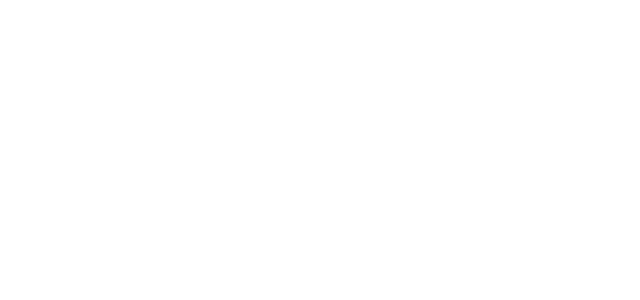
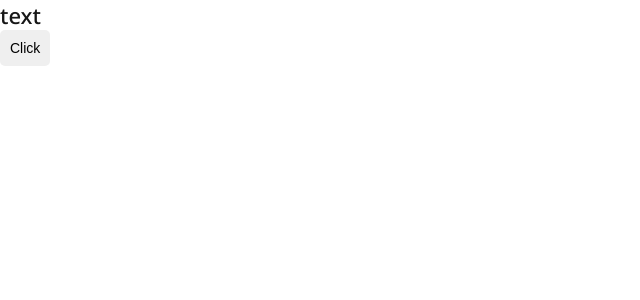
Before and after one commit to Bilostenko/top-app, a Next.js app: page / in a window 1280 px wide. Shown: the top 300 px of the page, without its empty margins (0-640 px from the left). Built offline with nearby package versions, Linux system fonts and the light colour scheme.

Commit message:
add Button component

```diff
--- a/app/globals.css
+++ b/app/globals.css
@@ -1,10 +1,11 @@
 :root {
   --white: #ffffff;
   --black: #171717;
-  --primary: #7653FC;
-  --red: #FC836D;
-  --green: #1DC37E;
-  --green-light: #C8F8E4;
+  --gray-light: #ebebeb;
+  --primary: #7653fc;
+  --red: #fc836d;
+  --green: #1dc37e;
+  --green-light: #c8f8e4;
   --font-family: "Noto Sans", sans-serif;
 }
 
--- a/app/page.tsx
+++ b/app/page.tsx
@@ -1,9 +1,10 @@
 // import Image from "next/image";
-import { Htag } from "../components/Htag/Htag";
+import { Htag, Button } from "@/components";
 export default function Home() {
   return (
     <div>
-      <Htag tag="h1">text</Htag>
+      <Htag tag="h2">text</Htag>
+      <Button className="primary">Click</Button>
     </div>
   );
 }
--- /dev/null
+++ b/components/Button/Button.module.css
@@ -0,0 +1,20 @@
+.button {
+  display: inline-block;
+  box-sizing: border-box;
+  padding: 10px;
+  cursor: pointer;
+  text-align: center;
+  border: none;
+  border-radius: 5px;
+  font-size: 14px;
+}
+
+.primary {
+  color: var(--white);
+  background-color: var(--primary);
+}
+.secondary {
+  color: var(--black);
+  background: none;
+  border: 1px solid var(--gray-light);
+}
--- /dev/null
+++ b/components/Button/Button.props.ts
@@ -0,0 +1,5 @@
+
+export interface ButtonProps extends React.HTMLAttributes<HTMLHeadingElement> {
+    children: React.ReactNode;
+    appearance: 'primary' | 'secondary';
+}
--- /dev/null
+++ b/components/Button/Button.tsx
@@ -0,0 +1,15 @@
+import { ButtonProps } from "./Button.props";
+import style from "./Button.module.css";
+import cn from "classnames";
+export const Button = ({ appearance, children }: ButtonProps) => {
+  return (
+    <button
+      className={cn(style.button, {
+        [style.primary]: appearance === "primary",
+        [style.secondary]: appearance === "secondary",
+      })}
+    >
+      {children}
+    </button>
+  );
+};
--- a/components/Htag/Htag.module.css
+++ b/components/Htag/Htag.module.css
@@ -0,0 +1,18 @@
+.h1{
+    font-weight: 500;
+    font-size: 26px;
+    line-height: 35px;
+    margin: 0;
+}
+.h2{
+    font-weight: 500;
+    font-size: 22px;
+    line-height: 30px;
+    margin: 0;
+}
+.h3{
+    font-weight: 600;
+    font-size: 20px;
+    line-height: 27px;
+    margin: 0;
+}
--- a/components/Htag/Htag.props.ts
+++ b/components/Htag/Htag.props.ts
@@ -1,5 +1,5 @@
 
 export interface HtagProps extends React.HTMLAttributes<HTMLHeadingElement> {
     tag: "h1" | "h2" | "h3" | "h4" | "h5" | "h6";
-    // children: React.ReactNode;
+    children: React.ReactNode;
 }
--- a/components/Htag/Htag.tsx
+++ b/components/Htag/Htag.tsx
@@ -1,3 +1,14 @@
-export const Htag = () => {
-  return <></>;
+import { HtagProps } from "./Htag.props";
+import style from "./Htag.module.css";
+export const Htag = ({ tag, children }: HtagProps) => {
+  switch (tag) {
+    case "h1":
+      return <h1 className={style.h1}>{children}</h1>;
+    case "h2":
+      return <h2 className={style.h2}>{children}</h2>;
+    case "h3":
+      return <h3 className={style.h3}>{children}</h3>;
+    default:
+      return <></>;
+  }
 };
--- /dev/null
+++ b/components/index.ts
@@ -0,0 +1,2 @@
+export * from "./Htag/Htag";
+export * from "./Button/Button";
--- a/package.json
+++ b/package.json
@@ -10,8 +10,10 @@
     "lint": "next lint"
   },
   "dependencies": {
+    "@types/classnames": "^2.3.0",
     "@typescript-eslint/eslint-plugin": "^8.22.0",
     "@typescript-eslint/parser": "^8.22.0",
+    "classnames": "^2.3.1",
     "next": "15.1.6",
     "react": "^19.0.0",
     "react-dom": "^19.0.0"
```
Also changed, not shown: 1 other file (tests, documents, lock files or other folders).
